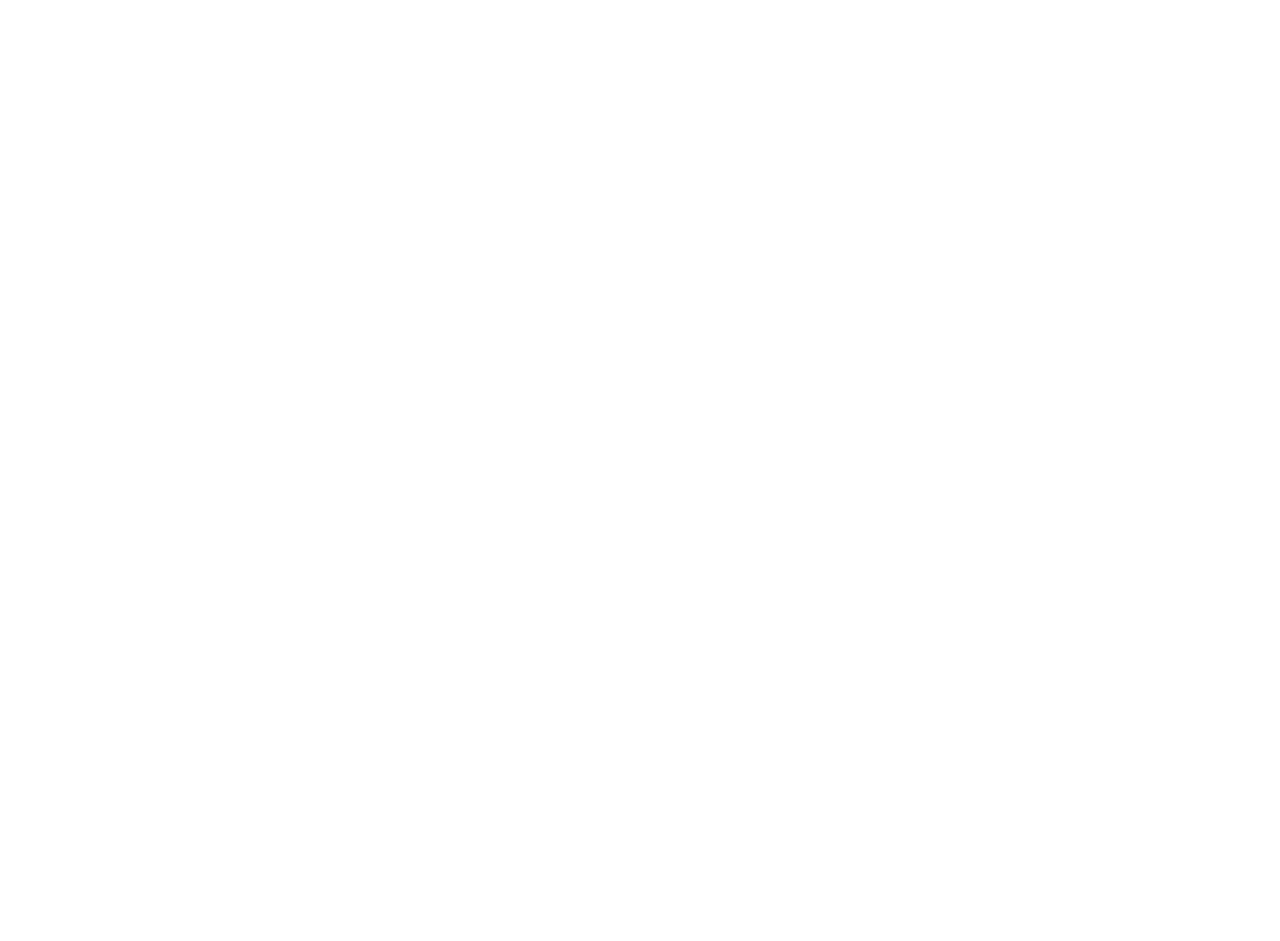
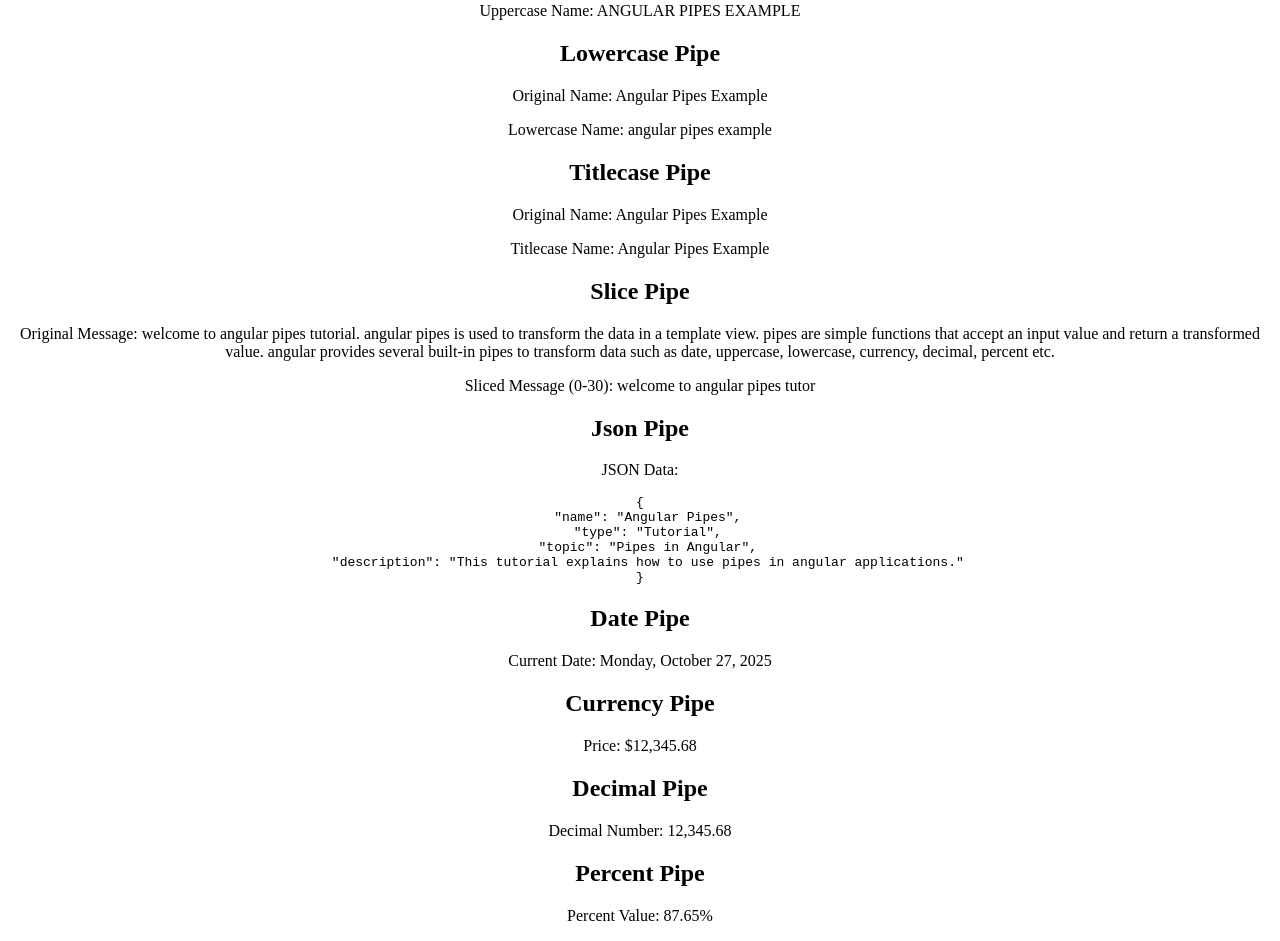
Before and after one commit to HarshTurakhiaPersonal/Angular20Demo, an Angular app: page / in a window 1280 px wide. Shown: the part 1580-2521 px from the top of the page. Before the commit the page ends 1419 px from the top, so only its background shows below. Built offline with nearby package versions, Linux system fonts and the light colour scheme.

Commit message:
Pipe examples

```diff
--- a/src/app/app.html
+++ b/src/app/app.html
@@ -17,4 +17,5 @@
     <app-property-binding></app-property-binding>
     <app-event-binding></app-event-binding>
     <app-two-way-data-binding></app-two-way-data-binding>
+    <app-pipes></app-pipes>
 </div>
--- a/src/app/app.ts
+++ b/src/app/app.ts
@@ -5,11 +5,12 @@ import { InterpolationCOmponent } from "./interpolation-component/interpolation-
 import { PropertyBinding } from "./property-binding/property-binding";
 import { EventBinding } from "./event-binding/event-binding";
 import { TwoWayDataBinding } from "./two-way-data-binding/two-way-data-binding";
+import { Pipes } from "./pipes/pipes";
 // import { Child } from './child/child';
 
 @Component({
   selector: 'app-root',
-  imports: [StructuralDirective, AttributeDirective, InterpolationCOmponent, PropertyBinding, EventBinding, TwoWayDataBinding],
+  imports: [StructuralDirective, AttributeDirective, InterpolationCOmponent, PropertyBinding, EventBinding, TwoWayDataBinding, Pipes],
   templateUrl: './app.html',
   styleUrl: './app.css',
 })
--- /dev/null
+++ b/src/app/pipes/pipes.html
@@ -0,0 +1,34 @@
+<hr>
+<h1>Pipes</h1>
+
+<h2>Uppercase Pipe</h2>
+<p>Original Name: {{ _name }}</p>
+<p>Uppercase Name: {{ _name | uppercase }}</p>
+
+<h2>Lowercase Pipe</h2>
+<p>Original Name: {{ _name }}</p>
+<p>Lowercase Name: {{ _name | lowercase }}</p>
+
+<h2>Titlecase Pipe</h2>
+<p>Original Name: {{ _name }}</p>
+<p>Titlecase Name: {{ _name | titlecase }}</p>
+
+<h2>Slice Pipe</h2>
+<p>Original Message: {{ _message }}</p>
+<p>Sliced Message (0-30): {{ _message | slice: 0:30 }}</p>
+
+<h2>Json Pipe</h2>
+<p>JSON Data:</p>
+<pre>{{ _jsonData | json }}</pre>
+
+<h2>Date Pipe</h2>
+<p>Current Date: {{ _date | date: 'fullDate' }}</p>
+
+<h2>Currency Pipe</h2>
+<p>Price: {{ 12345.6789 | currency: 'USD':'symbol':'1.2-2' }}</p>
+
+<h2>Decimal Pipe</h2>
+<p>Decimal Number: {{ 12345.6789 | number: '1.2-2' }}</p>
+
+<h2>Percent Pipe</h2>
+<p>Percent Value: {{ 0.8765 | percent: '1.2-2' }}</p>
--- /dev/null
+++ b/src/app/pipes/pipes.ts
@@ -0,0 +1,23 @@
+import { CommonModule, DatePipe } from '@angular/common';
+import { Component } from '@angular/core';
+
+@Component({
+  selector: 'app-pipes',
+  imports: [DatePipe, CommonModule],
+  templateUrl: './pipes.html',
+  styleUrl: './pipes.css',
+})
+export class Pipes {
+  _name: string = 'Angular Pipes Example';
+  _message: string =
+    'welcome to angular pipes tutorial. angular pipes is used to transform the data in a template view. pipes are simple functions that accept an input value and return a transformed value. angular provides several built-in pipes to transform data such as date, uppercase, lowercase, currency, decimal, percent etc.';
+
+  _jsonData = {
+    name: 'Angular Pipes',
+    type: 'Tutorial',
+    topic: 'Pipes in Angular',
+    description: 'This tutorial explains how to use pipes in angular applications.',
+  };
+
+  _date: Date = new Date();
+}
```
Also changed, not shown: src/app/pipes/pipes.css (added).
